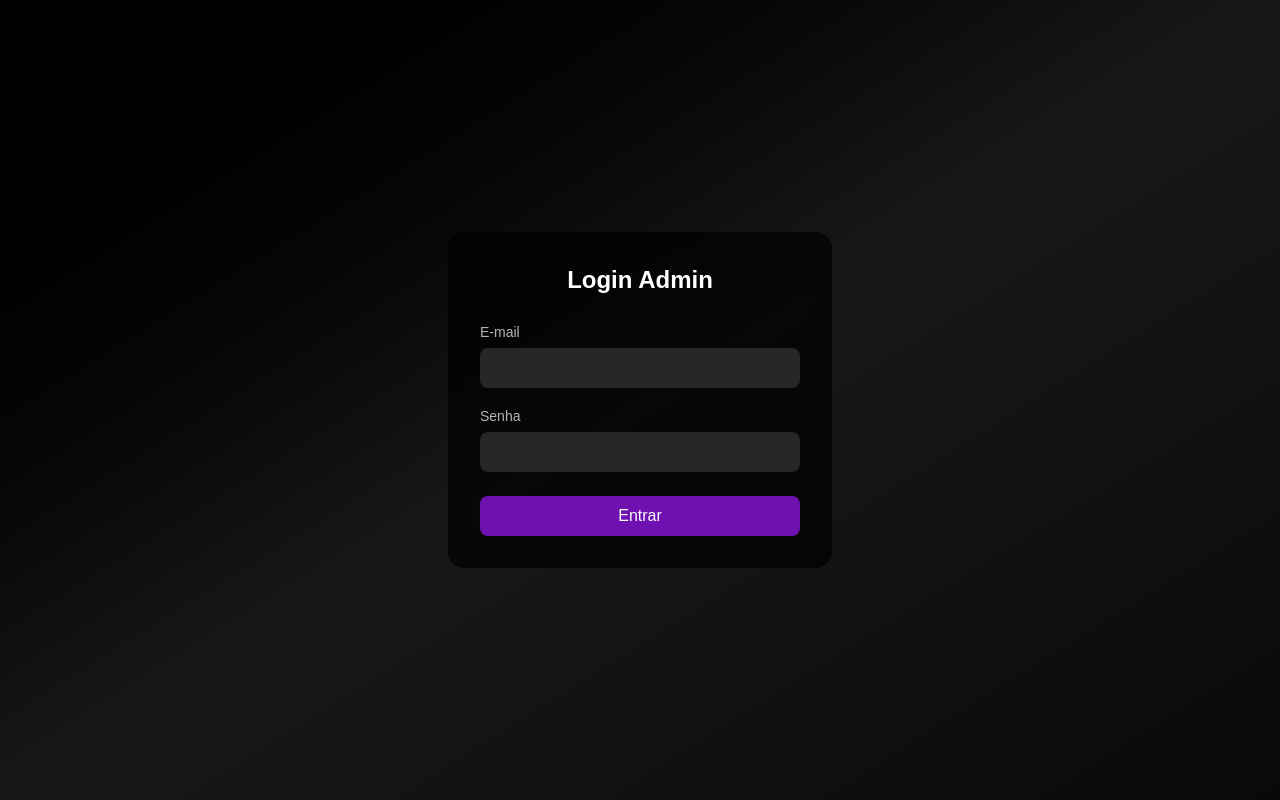
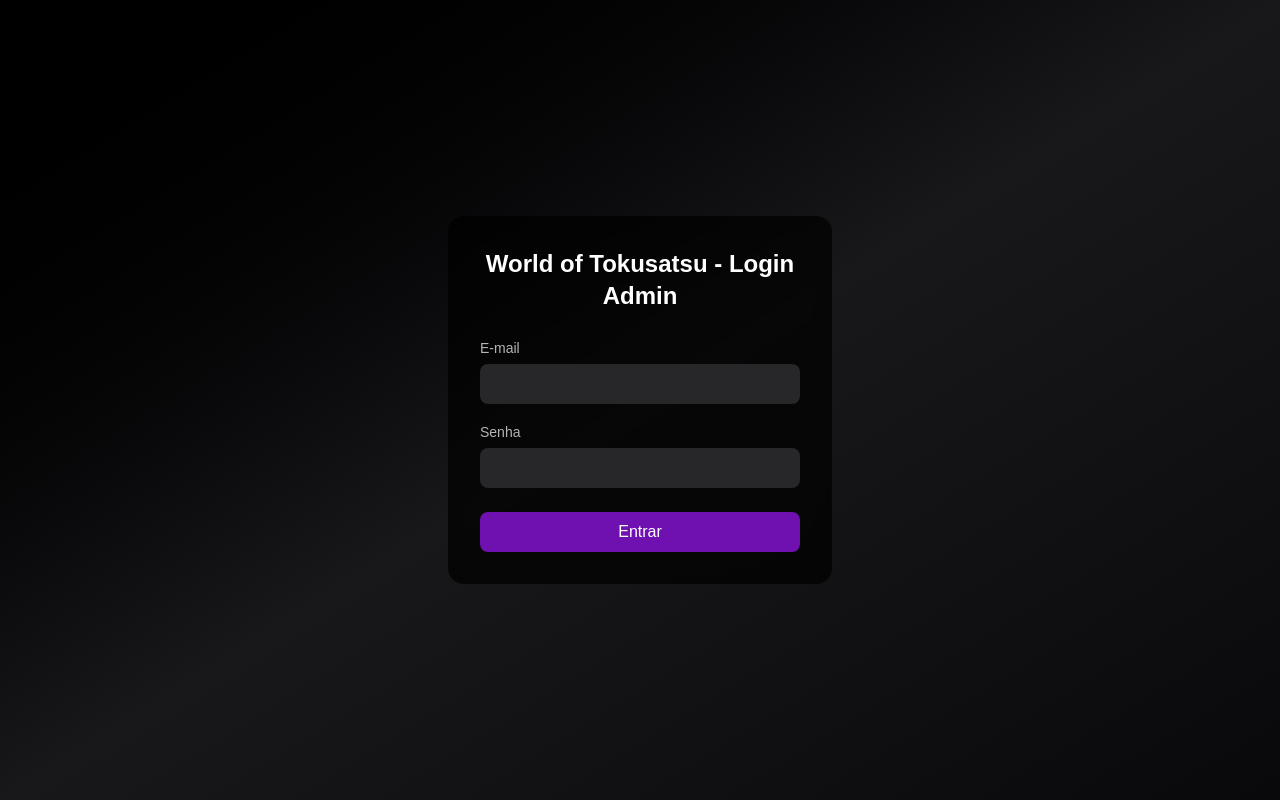
Before and after one commit to damassa/tcc_dashboard, a React (Vite) app: page /login in a window 1280 px wide. Built offline with nearby package versions, Linux system fonts and the light colour scheme; no server answers.

Commit message:
Dashboard feito

```diff
--- a/src/pages/Login.tsx
+++ b/src/pages/Login.tsx
@@ -36,7 +36,7 @@ export default function Login() {
         className="w-full max-w-sm bg-black/70 backdrop-blur rounded-2xl p-8 space-y-6"
       >
         <h1 className="text-2xl font-semibold text-center text-white">
-          Login Admin
+          World of Tokusatsu - Login Admin
         </h1>
         <div className="space-y-4">
           <div>
```
